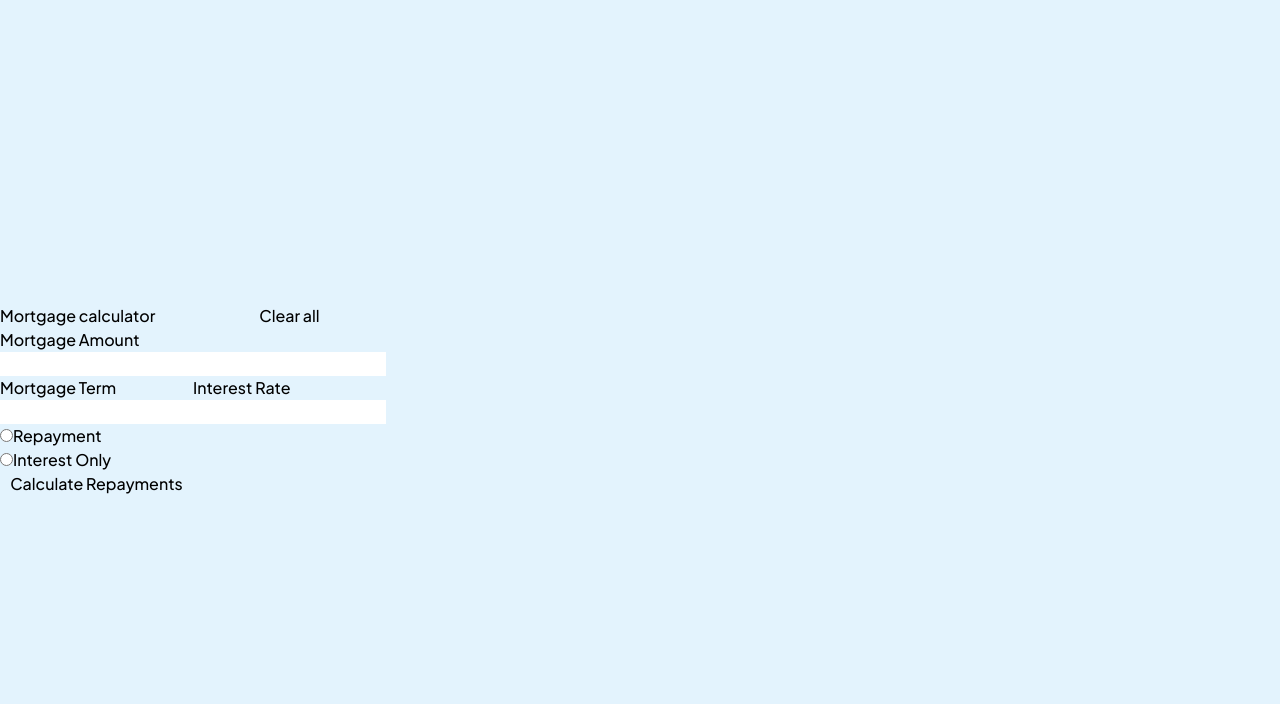
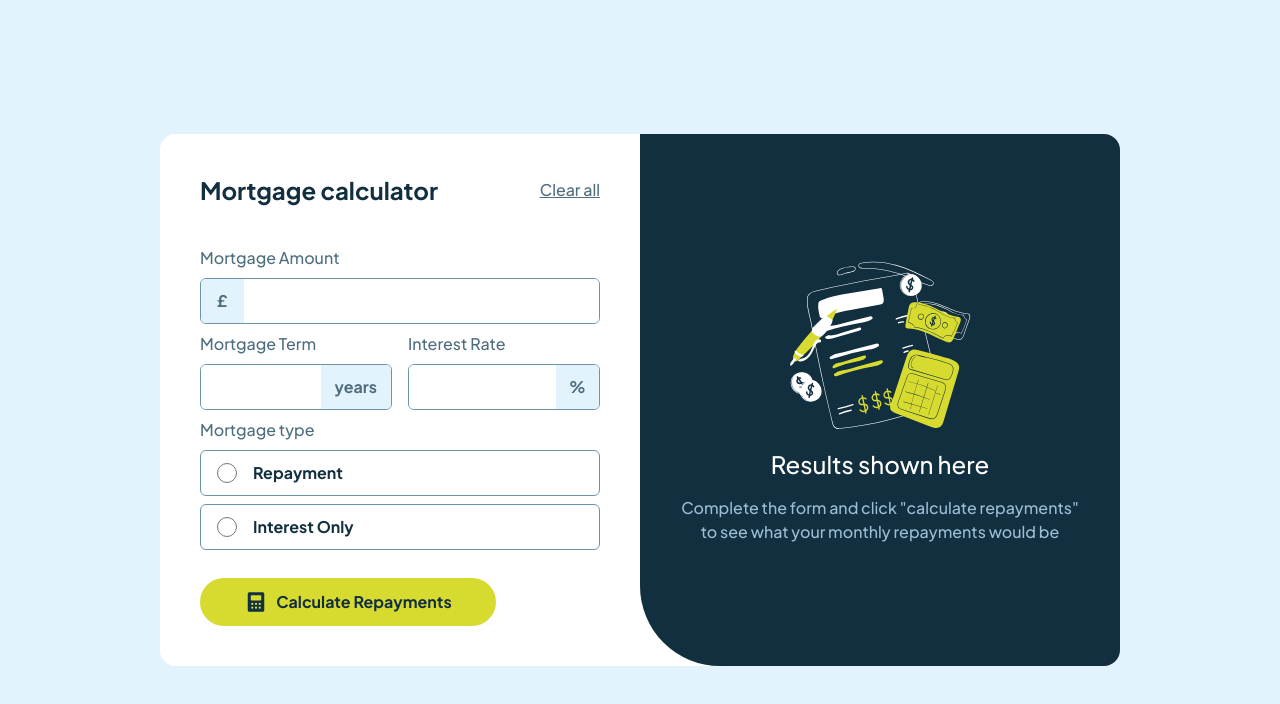
Before and after one commit to KacperHulek/Frontend-mentor-mortgage-repayment-calculator, a React (Vite) app: page / in a window 1280 px wide. Shown: the top 704 px of the page. Built offline with nearby package versions, Linux system fonts and the light colour scheme; the HTML template or start-up script is replaced by a standard one.

Commit message:
Style initial state layout

```diff
--- a/src/app.jsx
+++ b/src/app.jsx
@@ -15,45 +15,117 @@ import React from "react";
 
 const app = () => {
   return (
-    <div className="grid grid-cols-2">
-      <h1>Mortgage calculator</h1>
-      <button>Clear all</button>
-      <label htmlFor="mortgage-amount" className="col-span-2">
+    // wrapper
+    <div className="flex h-full w-full items-center justify-center">
+      <main className="grid grid-cols-2 h-fit max-w-4_5xl bg-white rounded-2xl">
+        {/* calculator */}
+        <div className="grid grid-cols-4 gap-x-4 gap-y-2 bg-white rounded-l-2xl p-10">
+          <h1 className="text-2xl text-slate-900 col-span-3 mb-8 font-bold">
+            Mortgage calculator
+          </h1>
+          <button className="underline text-right align-top mb-8 text-slate-700">
+            Clear all
+          </button>
+          <label
+            htmlFor="mortgage-amount"
+            className="col-span-4 text-slate-700"
+          >
             Mortgage Amount
           </label>
-      <div className="flex col-span-2">
-        <input type="text" name="mortgage-amount" className="w-full" />
+          <div className="flex col-span-4 border border-slate-500 rounded-md overflow-hidden">
+            <div className="h-full text-center w-12 bg-slate-100 text-slate-700 flex items-center">
+              <p className="text-center w-full font-bold">£</p>
             </div>
-      <label htmlFor="mortgage-term">Mortgage Term</label>
-      <label htmlFor="interest-rate">Interest Rate</label>
-      <div className="flex">
-        <input type="text" name="mortgage-term" />
+            <input
+              type="text"
+              name="mortgage-amount"
+              className="w-full h-11 outline-none"
+            />
           </div>
-      <div className="flex">
-        <input type="text" name="interest-rate" />
+          <label htmlFor="mortgage-term" className="col-span-2 text-slate-700">
+            Mortgage Term
+          </label>
+          <label htmlFor="interest-rate" className="col-span-2 text-slate-700">
+            Interest Rate
+          </label>
+
+          <div className="flex col-span-2 border border-slate-500 rounded-md overflow-hidden">
+            <input
+              type="text"
+              name="mortgage-term"
+              className="w-full w-full h-11 outline-none"
+            />
+            <div className="h-full text-center w-28 bg-slate-100 text-slate-700 flex items-center">
+              <p className="text-center w-full font-bold">years</p>
+            </div>
           </div>
 
-      <div className="col-span-2 has-[:checked]:bg-blue-100">
+          <div className="flex col-span-2 border border-slate-500 rounded-md overflow-hidden">
+            <input
+              type="text"
+              name="interest-rate"
+              className="w-full h-11 outline-none"
+            />
+            <div className="h-full text-center w-14 bg-slate-100 text-slate-700 flex items-center">
+              <p className="text-center w-full font-bold">%</p>
+            </div>
+          </div>
+
+          <h2 className="col-span-4 text-slate-700">Mortgage type</h2>
+          <label
+            htmlFor="repayment"
+            className="hover:cursor-pointer col-span-4 overflow-hidden"
+          >
+            <div className="flex flex-row items-center rounded-md border border-slate-500">
               <input
                 type="radio"
                 name="mortgage-type"
                 id="repayment"
                 value="repayment"
+                className="h-11 w-5 ml-4"
               />
-        <label htmlFor="repayment">Repayment</label>
+              <p className=" pl-4 font-bold text-slate-900 h-fit leading-none">
+                Repayment
+              </p>
             </div>
+          </label>
 
-      <div className="col-span-2 has-[:checked]:bg-lime has-[:checked]:bg-opacity-30">
+          <label
+            htmlFor="interest-only"
+            className="hover:cursor-pointer col-span-4 overflow-hidden mb-5"
+          >
+            <div className="flex flex-row items-center rounded-md border border-slate-500">
               <input
               type="radio"
               name="mortgage-type"
               id="interest-only"
               value="interest-only"
+                className="h-11 w-5 ml-4"
               />
-        <label htmlFor="interest-only">Interest Only</label>
+              <p className=" pl-4 font-bold text-slate-900 h-fit leading-none">
+              Interest Only
+              </p>
             </div>
+          </label>
 
-      <button>Calculate Repayments</button>
+          <button className="col-span-3 rounded-full h-12 bg-lime flex align justify-center items-center">
+            <img src="src\assets\images\icon-calculator.svg" alt="" className="w-fit mr-2"/>
+            <p className="font-bold text-slate-900 block h-fit">Calculate Repayments</p>
+            </button>
+        </div>
+        <div className="bg-slate-900 flex flex-col items-center justify-center p-10 rounded-r-2xl rounded-bl-gigaxl">
+          <img
+            src="src\assets\images\illustration-empty.svg"
+            alt=""
+            className="w-fit"
+          />
+          <h1 className="text-white text-2xl mb-4">Results shown here</h1>
+          <p className="text-slate-300 text-center">
+            Complete the form and click "calculate repayments" to see what your
+            monthly repayments would be
+          </p>
+        </div>
+      </main>
     </div>
   );
 };
--- a/src/index.css
+++ b/src/index.css
@@ -1,17 +1,25 @@
 @tailwind base;
 @tailwind components;
 @tailwind utilities;
+
+html,
+body {
+  height: 100%;
+}
 
 body {
   font-family: "Plus Jakarta Sans", sans-serif;
   font-optical-sizing: auto;
   font-weight: 500;
   font-style: normal;
-
   margin: 0;
   display: flex;
-  place-items: center;
   min-width: 320px;
   min-height: 100vh;
-  /* background-color: hsl(202, 86%, 94%); */
 }
+
+#root {
+  display: block;
+  height: 100%;
+  width: 100%;
+}
--- a/tailwind.config.js
+++ b/tailwind.config.js
@@ -2,7 +2,16 @@
 export default {
   content: ["./index.html", "./src/**/*.{js,ts,jsx,tsx}"],
   theme: {
-    extend: {},
+    extend: {
+      borderRadius: {
+        gigaxl: "5rem",
+      },
+
+      spacing: {
+        '4_5xl': '60rem',
+
+      }
+    },
     colors: {
       lime: "hsl(61, 70%, 52%)",
       red: "hsl(4, 69%, 50%)",
```
Lines whose indentation alone changed are shown as unchanged.
